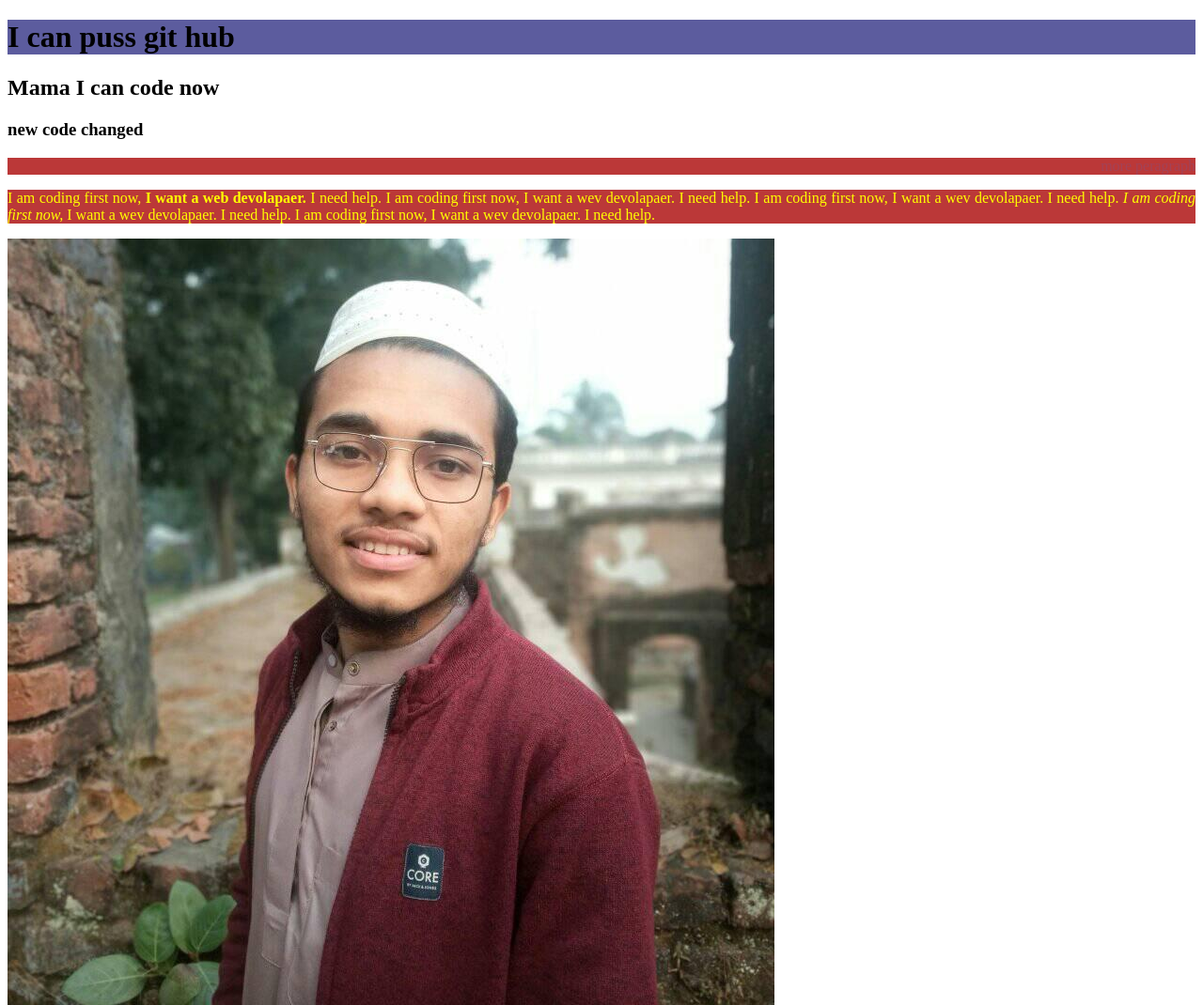
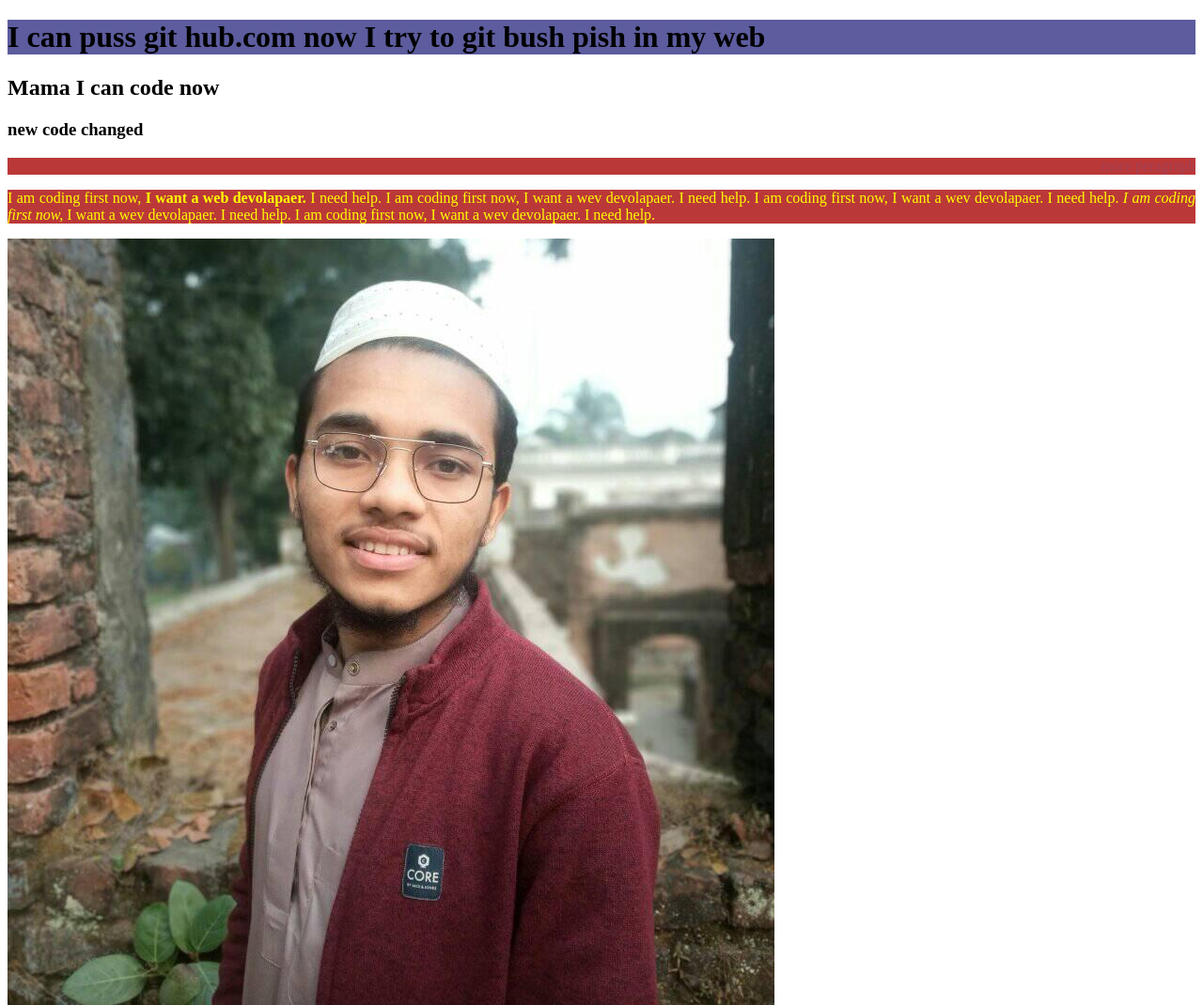
Before and after one commit to md-abu-hanif/my-secound-repo, a plain HTML site: page index.html in a window 1280 px wide. Shown: the top 1070 px of the page at 94% size. Drawn offline with Linux system fonts and the light colour scheme.

Commit message:
added git bush

```diff
--- a/index.html
+++ b/index.html
@@ -8,7 +8,7 @@
     <link rel="stylesheet" href="style.css">
 </head>
 <body>
-    <h1>I can puss git hub</h1>
+    <h1>I can puss git hub.com now I try to git bush pish in my web</h1>
     <h2>Mama I can code now</h2>
     <h3>new code changed</h3>
     <p class="HI">more peragraph</p>
```
